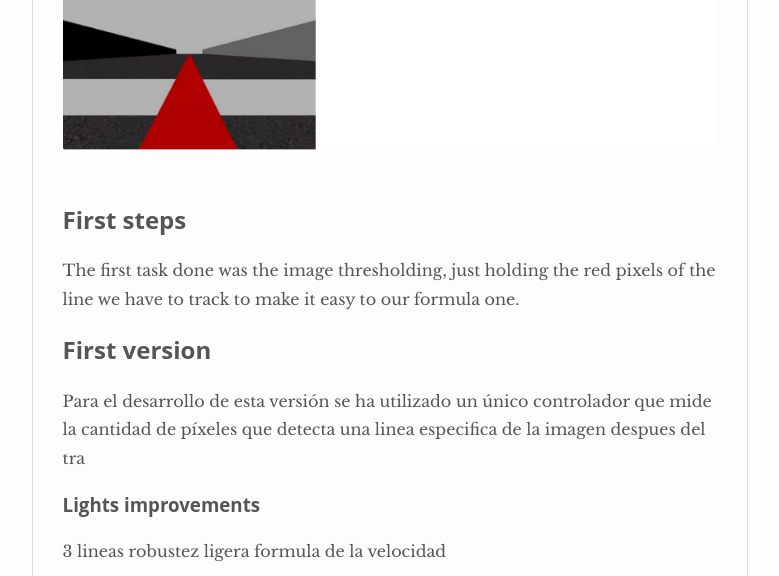
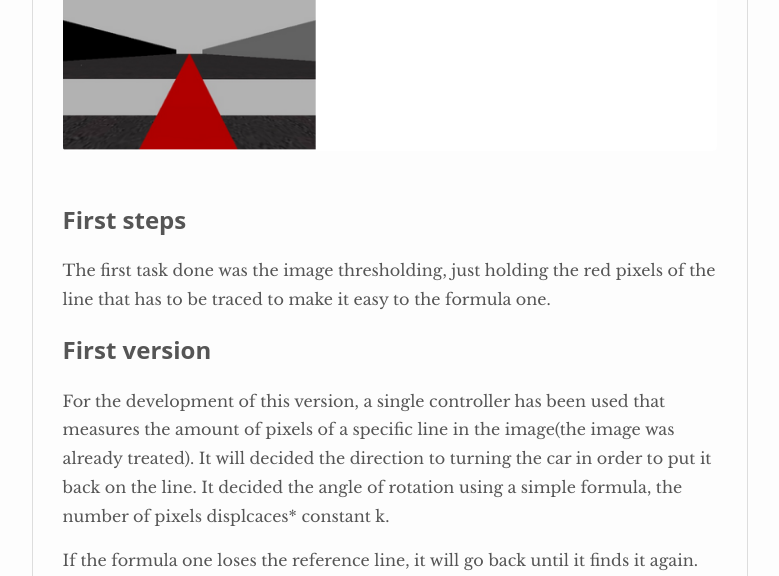
Before and after one commit to RoberG/MUVA-Robotica, a Jekyll site: the page built from _posts/2020-02-15-Practice 1 - Follow lines.md, in a window 1280 px wide and 900 px high, scrolled down 1122 px, cut to the strip 0-576 px from the top of the window. Shown: the whole strip, without its empty margins (250-1029 px from the left). Built offline with Jekyll 4.4.1, drawn with Linux system fonts in a browser that asks for light colours; nearby versions of some CDN libraries.

Commit message:
Update 2020-02-15-Practice 1 - Follow lines.md

```diff
--- a/_posts/2020-02-15-Practice 1 - Follow lines.md
+++ b/_posts/2020-02-15-Practice 1 - Follow lines.md
@@ -18,14 +18,14 @@ to find a solution that satisfies the problem.
 
 ## First steps
 
-The first task done was the image thresholding, just holding the red pixels of the line we have to track to make it easy to our formula one.
+The first task done was the image thresholding, just holding the red pixels of the line that has to be traced to make it easy to the formula one.
 
 ## First version
 
+For the development of this version, a single controller has been used that measures the amount of pixels of a specific line in the image(the image was already treated). It will decided the direction
+ to turning the car in order to put it back on the line. It decided the angle of rotation using a simple formula, the number of pixels displcaces* constant k.
 
-Para el desarrollo de esta versión se ha utilizado un único controlador que mide la cantidad de píxeles que detecta una linea especifica de la imagen despues del tra
-
-
+If the formula one loses the reference line, it will go back until it finds it again.
 
 ### Lights improvements
 
```
